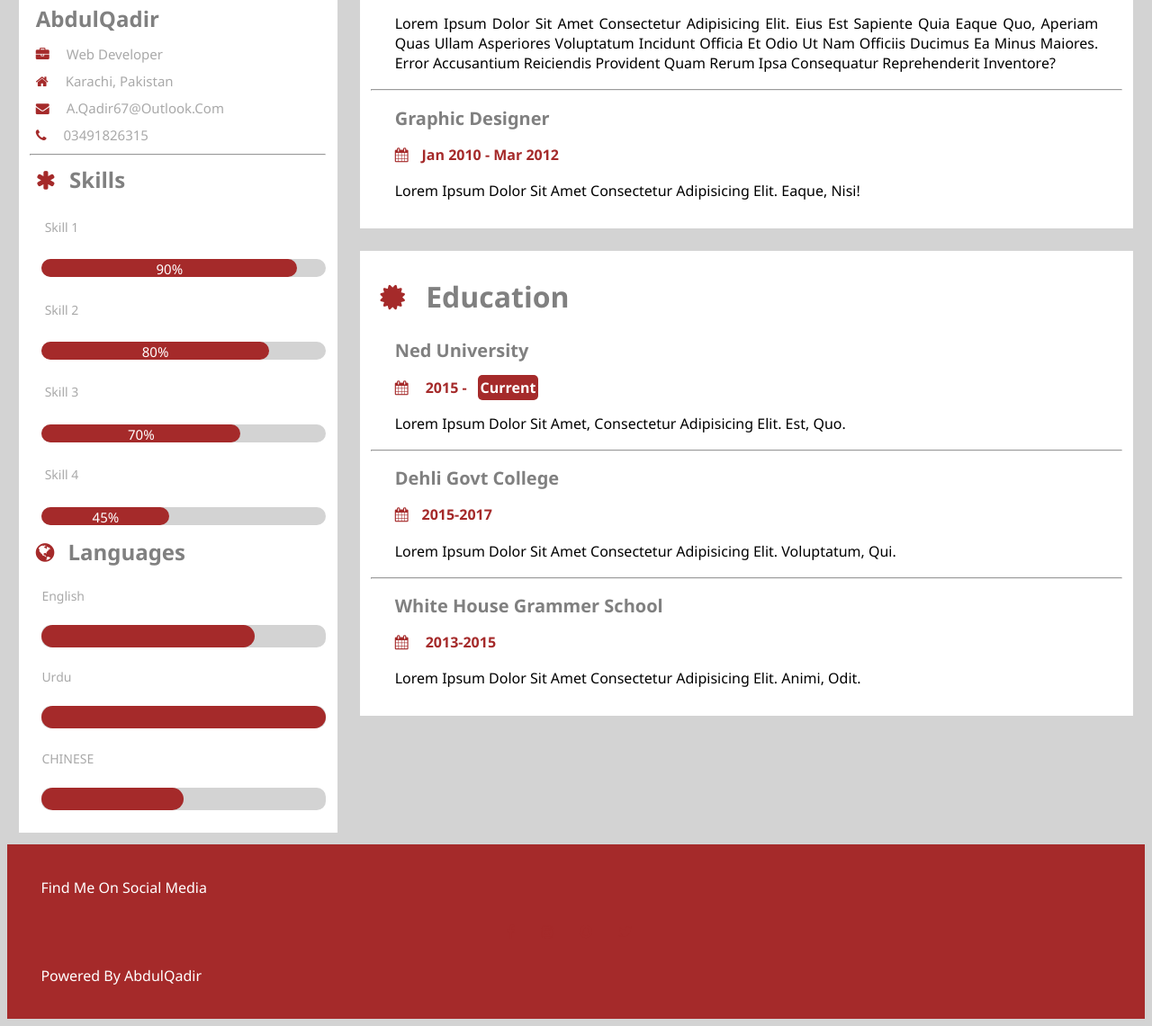
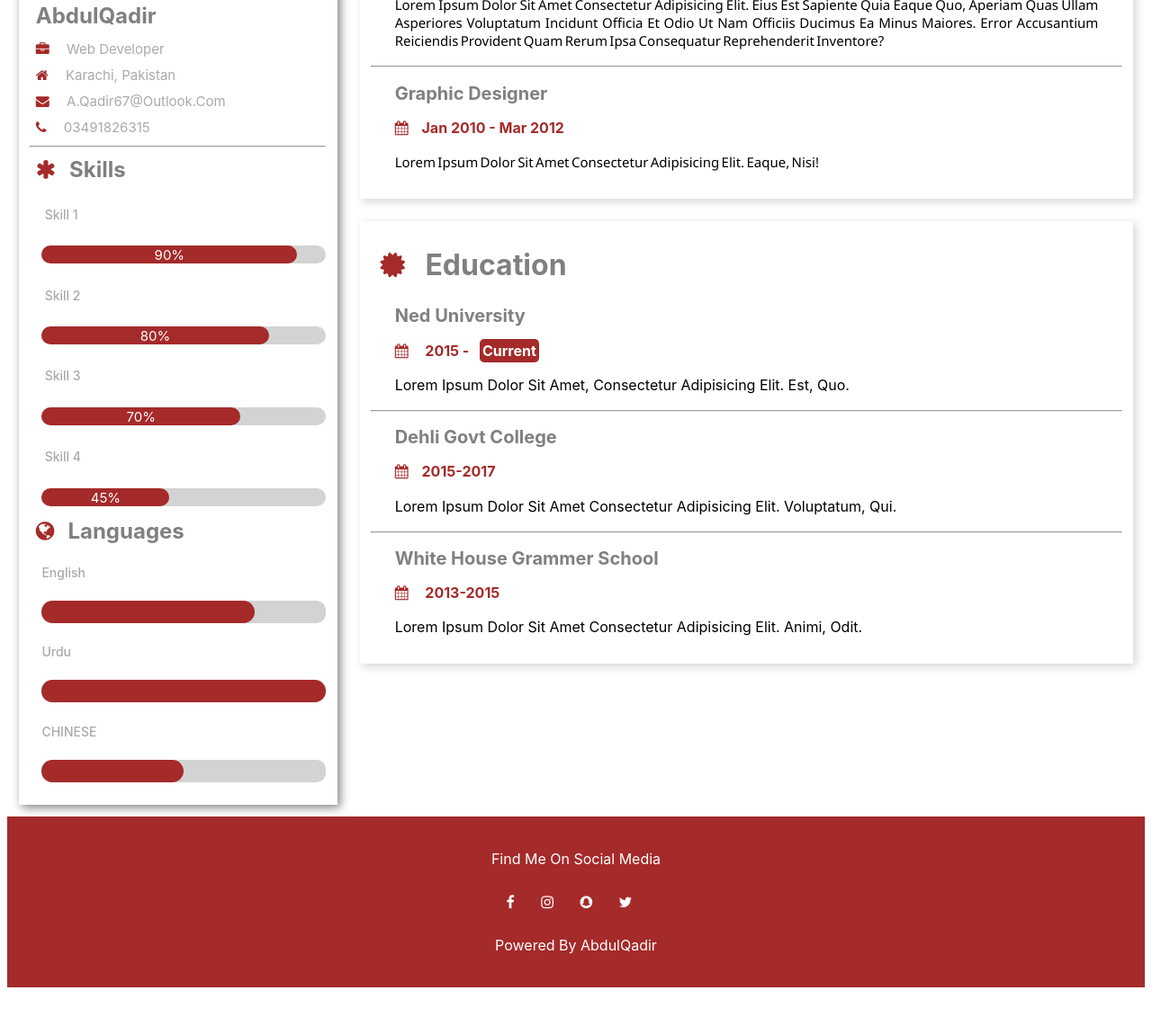
Before and after one commit to AQadir64/Css_templates, a plain HTML site: page Cv-template/index.html in a window 1280 px wide. Shown: the part 372-1513 px from the top of the page at 90% size. After the commit the page ends 1478 px from the top, so only its background shows below. Drawn offline with Linux system fonts and the light colour scheme.

Commit message:
final touch to cv template

```diff
--- a/Cv-template/index.html
+++ b/Cv-template/index.html
@@ -12,7 +12,8 @@
     <link rel="stylesheet" href="style.css" />
   </head>
   <body>
-    <div>
+    <div class="container">
+      <div class="shadow4">
       <aside>
         <div>
           <img src="./avatar2.png" alt="" />
@@ -68,6 +69,8 @@
         </li>
       </aside>
     </div>
+    </div>
+    <div class="shadow4">
     <section>
       <h1 class="works">
             <i class="fa fa-suitcase"></i>Work experience</h1>
@@ -107,6 +110,8 @@
         </p>
       </div>
     </section>
+  </div>
+  <div class="shadow4">
     <section>
 
       <h1 class="educations"> <i class="fa fa-certificate"></i> education</h1>
@@ -138,14 +143,15 @@
         </p>
       </div>
     </section>
+  </div>
     <footer>
       <div class="footer">
-        <p>find me on social media</p>
+        <p class="foot-para">find me on social media</p>
         <i class="fa fa-facebook"></i>
         <i class="fa fa-instagram" ></i>
         <i class="fa fa-snapchat"></i>
         <i class="fa fa-twitter"></i>
-        <p>powered by AbdulQadir</p>
+        <p class="foot-para">powered by AbdulQadir</p>
       </div>
     </footer>
   </body>
--- a/Cv-template/style.css
+++ b/Cv-template/style.css
@@ -4,14 +4,12 @@ section {
     margin: 1%;
     background-color: white;
     color:black;
-    padding: 1%
+    padding: 1%;
+    box-shadow: 3px 3px  10px lightgrey;
 }
 section h1,h2,h3,p{
     margin: 2%;
     text-align: justify
-}
-section p{
-    font-
 }
 aside{
     float: left;
@@ -20,27 +18,35 @@ aside{
     padding: 1%;
     background-color: white;
     color: black;
+    box-shadow: 3px 3px  10px grey;
 }
 img{
     width: 100%
 }
 
 body {
-    font-family: 'Segoe UI', Tahoma, Geneva, Verdana, sans-serif;
+    font-family: -apple-system, BlinkMacSystemFont, 'Segoe UI', Roboto, Oxygen, Ubuntu, Cantarell, 'Open Sans', 'Helvetica Neue', sans-serif;
     text-transform: capitalize;
-    background-color: lightgray
+    background-color: white
 }
 
-footer{
+footer {
     clear: both;
     margin-top: 3%;
     text-align: center;
     background-color: brown;
     padding: 1%;
-    color: white
+    color: white;
 }
-footer i {
+footer i{
+    color: white;
     padding: 5px;
+    text-align: center
+}
+footer i:hover{
+    color: darkgrey;
+    position: relative;
+    bottom: 10px;
 }
 ul li {
     list-style: none;
@@ -178,3 +184,13 @@ span{
     color: brown;
     font-size: 16px
 }
+.work p {
+    text-align: justify;
+    word-spacing: -0.1em;
+    font-size: 15px;
+    font-family: 'Segoe UI', Tahoma, Geneva, Verdana, sans-serif
+}
+
+.foot-para{
+    text-align: center
+}
```
